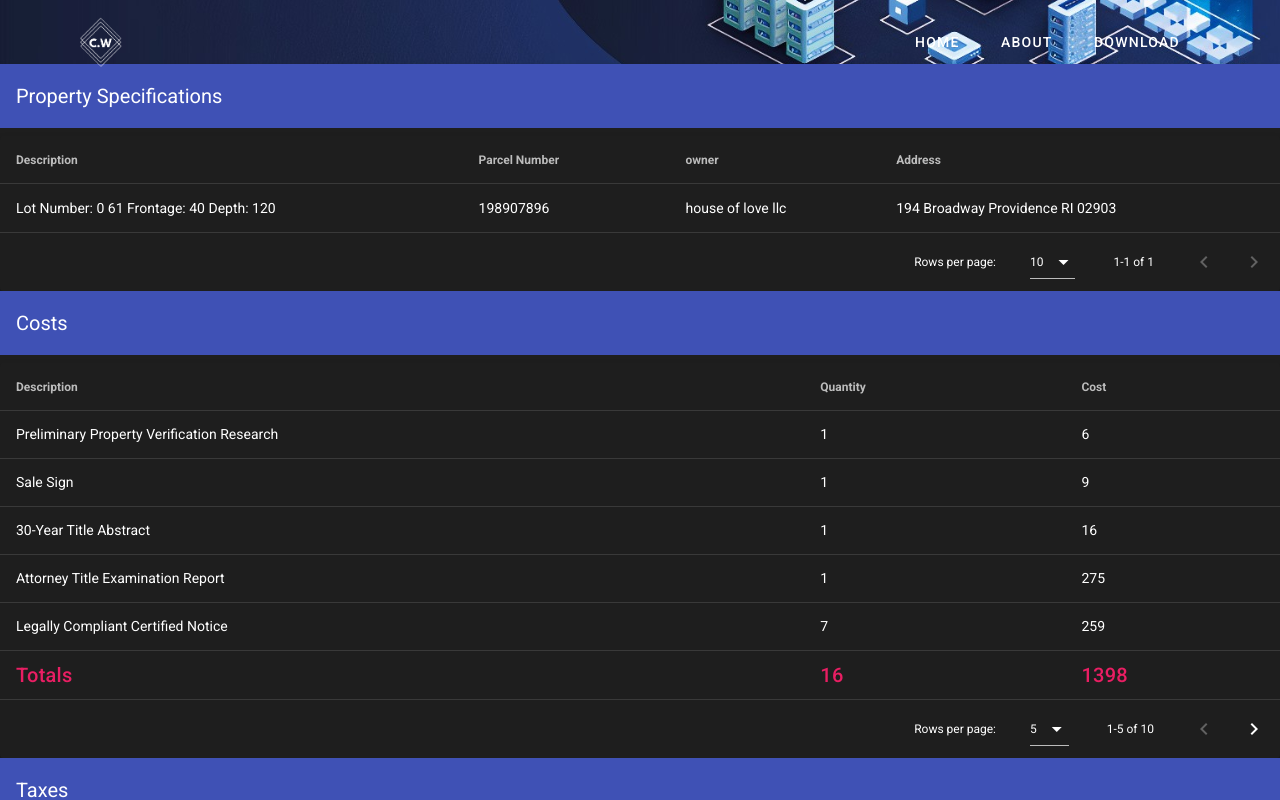
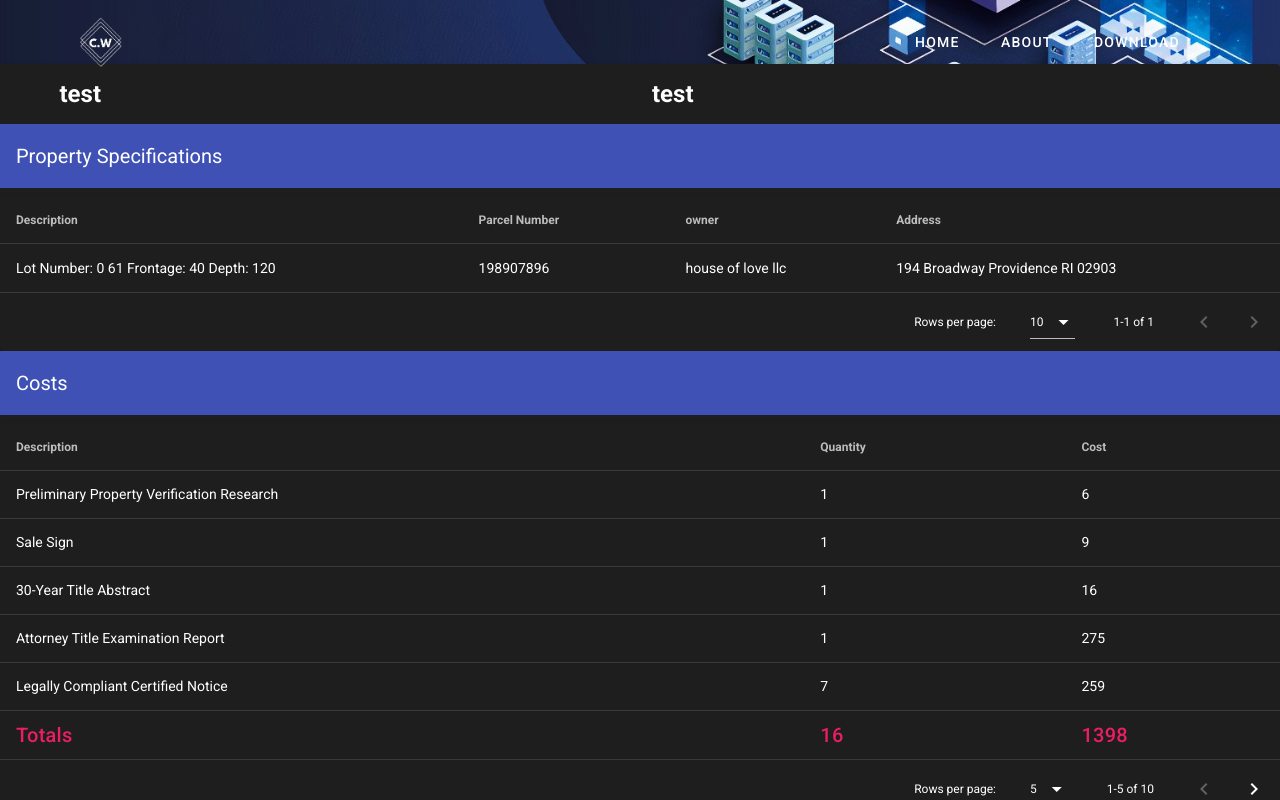
Before and after one commit to Tolson321/urbanlance, a Nuxt app: page /UserProperty in a window 1280 px wide. Shown: the top 800 px of the page. Built offline with nearby package versions, Linux system fonts and the light colour scheme.

Commit message:
getting started on user property page

```diff
--- a/components/UserProperty/propertyOverview.vue
+++ b/components/UserProperty/propertyOverview.vue
@@ -0,0 +1,27 @@
+<template>
+<v-container>
+  <v-layout row>
+      <v-flex xs="12" md="6" col="6" justify="center" >
+          <h2>
+              test
+          </h2>
+      </v-flex>
+      <v-flex xs="12" md="6" col="6" justify="center" >
+          <h2>
+              test
+          </h2>
+      </v-flex>
+  </v-layout>
+</v-container>
+
+</template>
+
+<script>
+export default {
+
+}
+</script>
+
+<style>
+
+</style>
--- a/pages/UserProperty.vue
+++ b/pages/UserProperty.vue
@@ -3,11 +3,11 @@
     <navigation :color="color" :flat="flat" />
     <v-main>
       <v-card>
+        <propertyOverview />
         <propertyDetails />
         <costs />
         <taxes />
-        <!-- <propertyOverview />
-        <propertyImages />
+        <!-- <propertyImages />
         <supportingDocs /> -->
       </v-card>
     </v-main>
@@ -39,16 +39,10 @@
 }
 </style>
 
-      <propertyOverview />
-      <propertyDetails />
-      <costs />
-      <taxes />
-      <propertyImages />
-
 <script>
 import navigation from '~/components/Navigation';
 import foot from '~/components/home/Footer';
-// import propertyOverview from '~/components/UserProperty/propertyOverview';
+import propertyOverview from '~/components/UserProperty/propertyOverview';
 import propertyDetails from '~/components/UserProperty/propertyDetails';
 // import costs from '~/components/UserProperty/costs';
 import taxes from '~/components/UserProperty/taxes';
@@ -63,7 +57,7 @@ export default {
   components: {
     navigation,
     foot,
-    // propertyOverview,
+    propertyOverview,
     propertyDetails,
     // costs,
     taxes,
```
